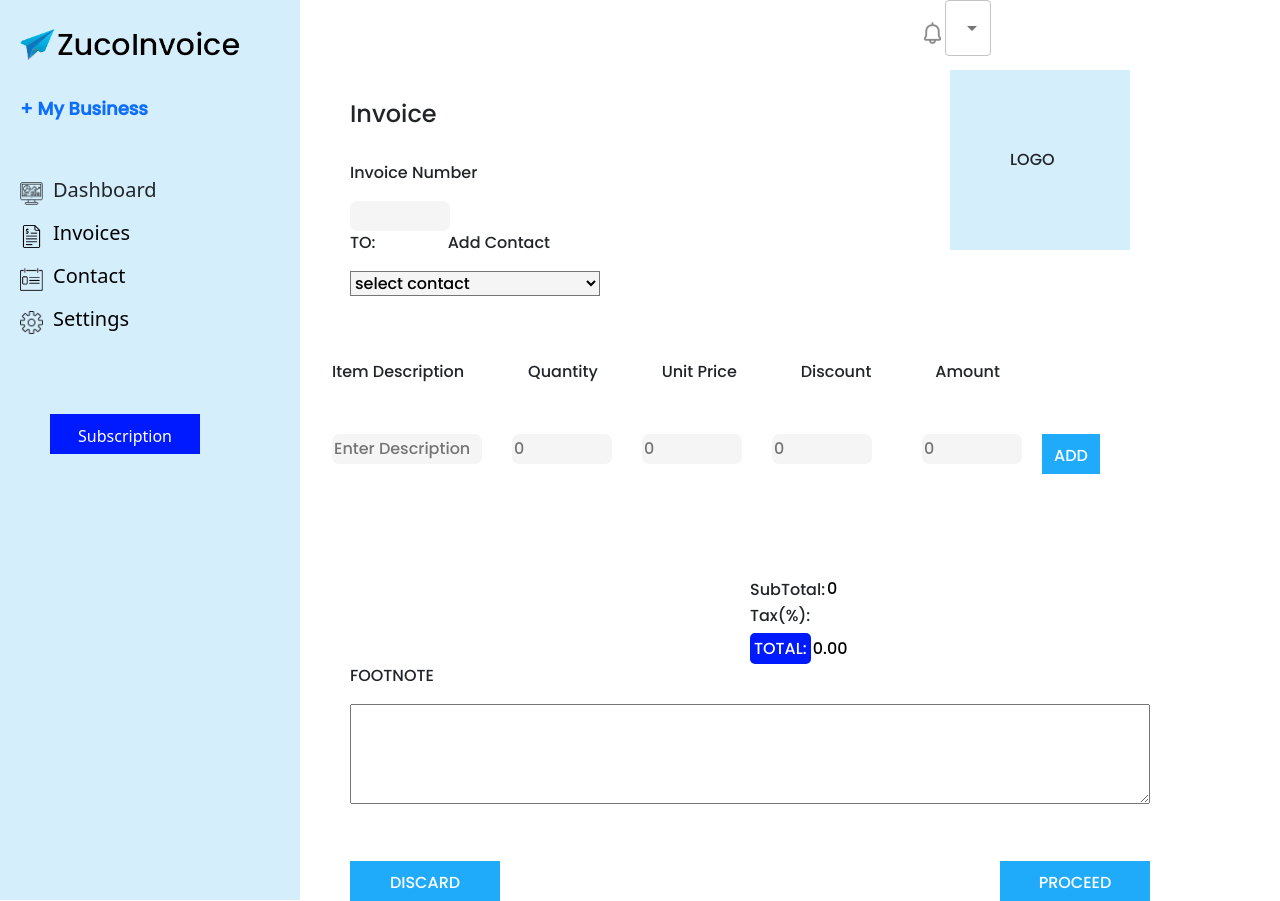
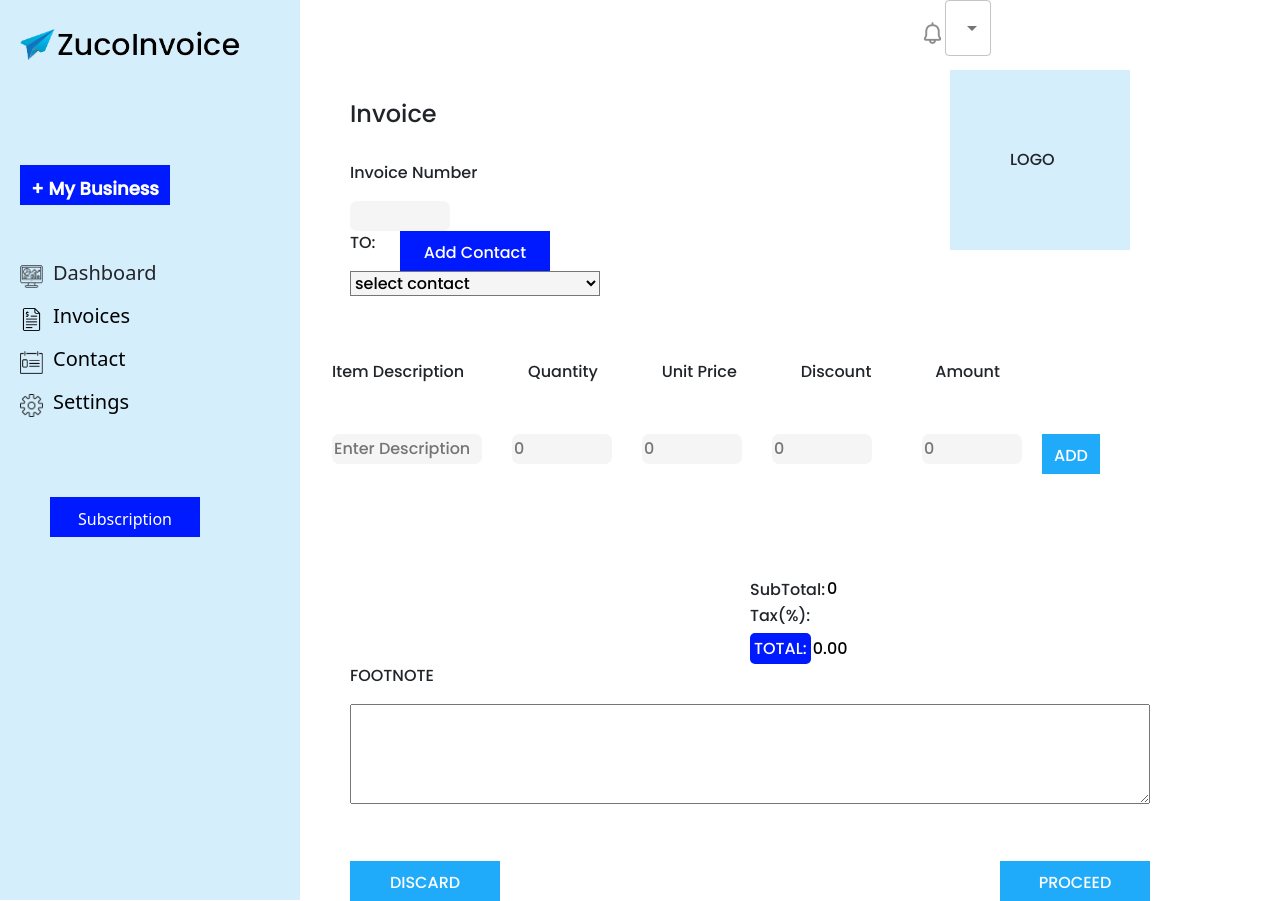
Before and after one commit to Philipeldavids/zucoinvoice, a React (Create React App) app: page /createinvoice in a window 1280 px wide. Built offline with nearby package versions, Linux system fonts and the light colour scheme.

Commit message:
eslint adjustments

```diff
--- a/src/components/DashBoardLayout.js
+++ b/src/components/DashBoardLayout.js
@@ -18,7 +18,7 @@ function DashBoardLayout() {
   const [text, setText] = useState("");
   const [user, setUser] = useState();
   const [showBusiness, setShowBusiness] = useState(false);
-  const [company, setCompany] = useState();
+
 
     useEffect(() => {
       const loggedInUser = sessionStorage.getItem("user");
@@ -76,8 +76,8 @@ function DashBoardLayout() {
         <br/><br/>
 
           {showBusiness ?
-           <a variant="primary" onClick={handleShow}className='myBusiness'>+ {user?.company}</a> :
-           <a variant="primary" onClick={handleShow}className='myBusiness'>+ My Business</a>}
+           <button variant="primary" onClick={handleShow}className='myBusiness'>+ {user?.company}</button> :
+           <button variant="primary" onClick={handleShow}className='myBusiness'>+ My Business</button>}
 
 
 
--- a/src/components/InvoiceList.js
+++ b/src/components/InvoiceList.js
@@ -15,7 +15,7 @@ function InvoiceList() {
      const SEARCH_URL = "api/v1/Invoice/search/";
 
      const search = async () => {
-        if(query == ""){
+        if(query === ""){
             setShow(false);
             return;
         }
--- a/src/components/InvoicePage.js
+++ b/src/components/InvoicePage.js
@@ -18,7 +18,7 @@ function InvoicePage() {
             var response = await axios.get(`api/v1/Invoice/GetInvoiceById/${invoiceId}`);
 
             if(response.status === 200){
-                console.log(response.data);
+
                 setInvoice(response.data);
                 generatePDF(response.data);
             }
--- a/src/components/SignUp.js
+++ b/src/components/SignUp.js
@@ -44,9 +44,9 @@ function SignUp() {
     fetchData();
   }, []); // Empty dependency array ensures this runs only once
 
-  const handleChange = (selectedOption) => {
-    setSelectedOption(selectedOption);
-  };
+  // const handleChange = (selectedOption) => {
+  //   setSelectedOption(selectedOption);
+  // };
 
 
 
--- a/src/components/createinvoice.js
+++ b/src/components/createinvoice.js
@@ -3,7 +3,6 @@ import axios from '../api/axios'
 import { useState, useRef } from 'react'
 import DashBoardLayout from './DashBoardLayout'
 import './createinvoice.css'
-import Image from '../assets/dropdown-arrow-svgrepo-com 1.png'
 import Image2 from '../assets/Frame.png'
 import { useNavigate } from 'react-router-dom';
 import { v4 as uuidv4 } from "uuid";
@@ -87,7 +86,7 @@ function CreateInvoice() {
 
         var taxx = 0;
         var total = 0;
-        if(tax != '' && !isNaN(tax)){
+        if(tax !== '' && !isNaN(tax)){
             taxx += (parseFloat(tax)/100) * parseFloat(subTota);
             total += (parseFloat(subTota) + taxx);
         }
@@ -135,7 +134,6 @@ function CreateInvoice() {
             }
         };
 
-    const ITEMS_URL = "api/v1/Item/Add";
     const addItem = async (e)=>{
         e.preventDefault();
 
@@ -258,7 +256,7 @@ function CreateInvoice() {
     <input value={invoiceno} type='text' id='invoicenumber' readOnly></input>
     <div className='contactHeader'>
         <p>TO:</p>
-        <a onClick={handleShow} style={{ cursor: 'pointer'}}>Add Contact</a>
+        <button onClick={handleShow} style={{ cursor: 'pointer'}}>Add Contact</button>
     </div>
     <select value={contact} onChange={(e)=>setContact(e.target.value)} type='text' id='contact'>
         <option>select contact</option>
```
Also changed, not shown: 1 other file (tests, documents, lock files or other folders).
